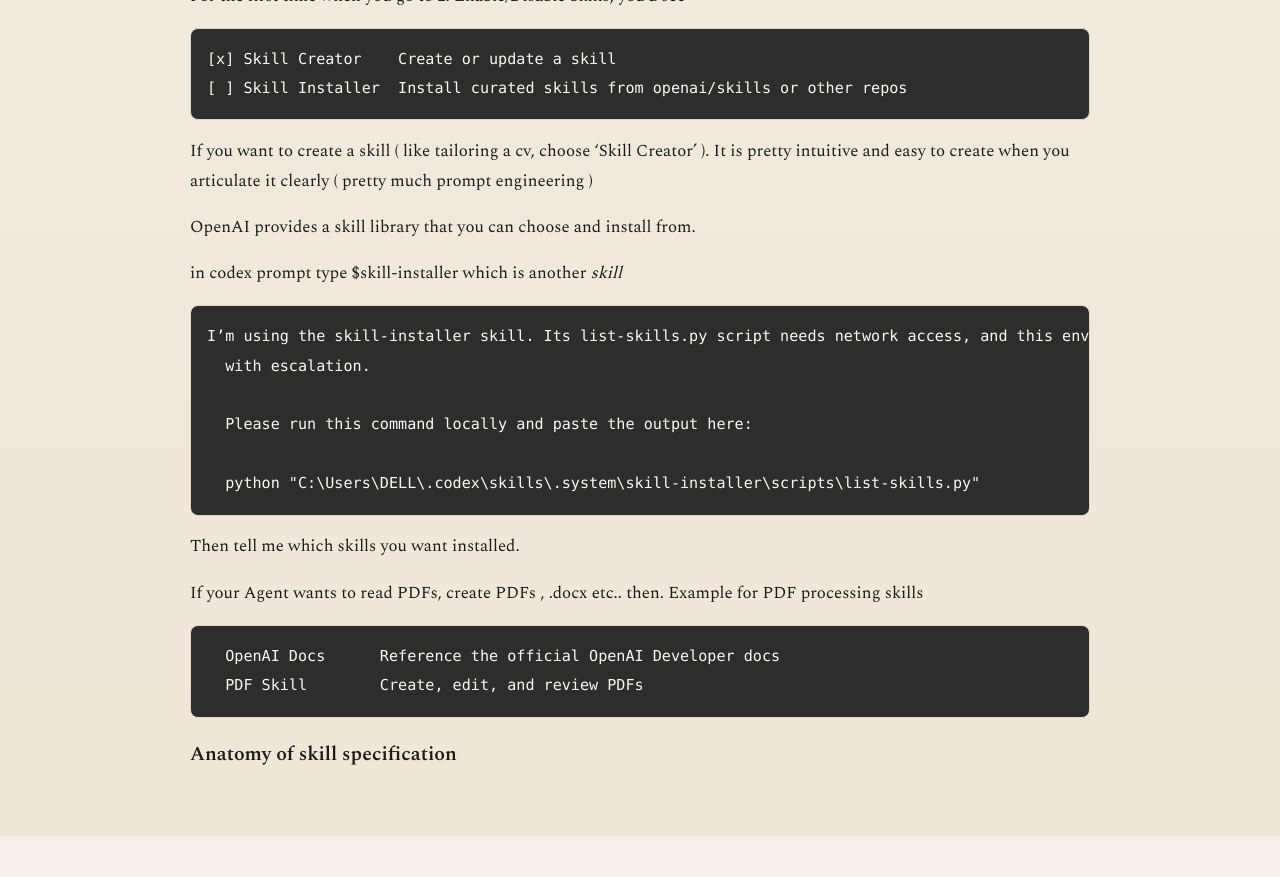
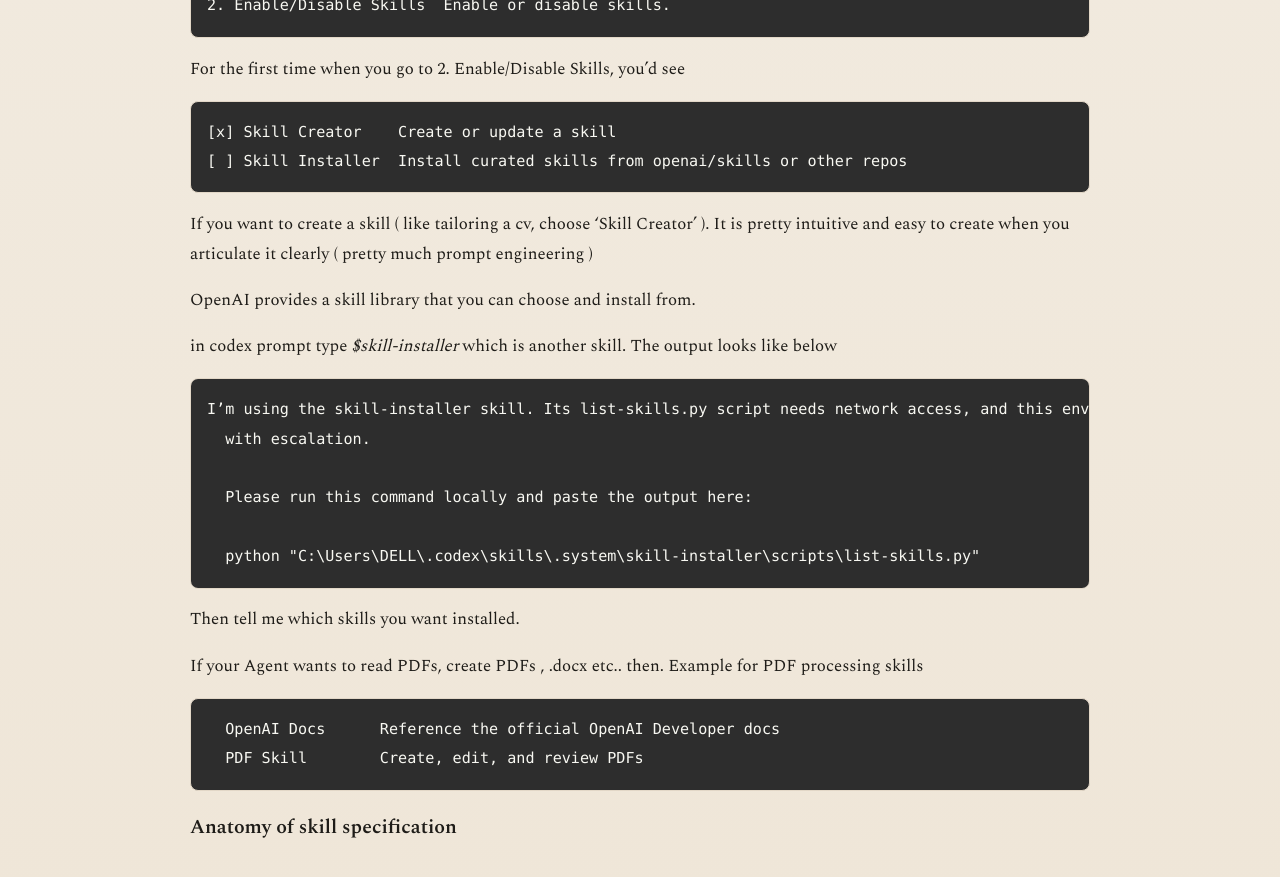
Before and after one commit to nilanka-weeraman/nilanka-weeraman.github.io, a Jekyll site: the page built from _posts/2026-02-06-configuring_using_agent_skills.md, in a window 1280 px wide and 900 px high, scrolled down 1867 px. Shown: the top 877 px of the window. Built offline with Jekyll 4.4.1, drawn with Linux system fonts in a browser that asks for light colours; before the commit the page ends 2703 px from its top, so only the background shows below that; some of the changed text lies outside the part shown.

````diff
--- a/_posts/2026-02-06-configuring_using_agent_skills.md
+++ b/_posts/2026-02-06-configuring_using_agent_skills.md
@@ -51,7 +51,7 @@ If you want to create a skill ( like tailoring a cv, choose 'Skill Creator' ). I
 
 OpenAI provides a skill library that you can choose and install from.
 
-in codex prompt type $skill-installer which is another _skill_ <br>
+in codex prompt type _$skill-installer_ which is another skill. The output looks like below<br>
 
 ```text
 I’m using the skill-installer skill. Its list-skills.py script needs network access, and this environment won’t allow me to run it
````
Also changed, not shown: other parts of _posts/2026-02-06-configuring_using_agent_skills.md (+1 -1 lines).
